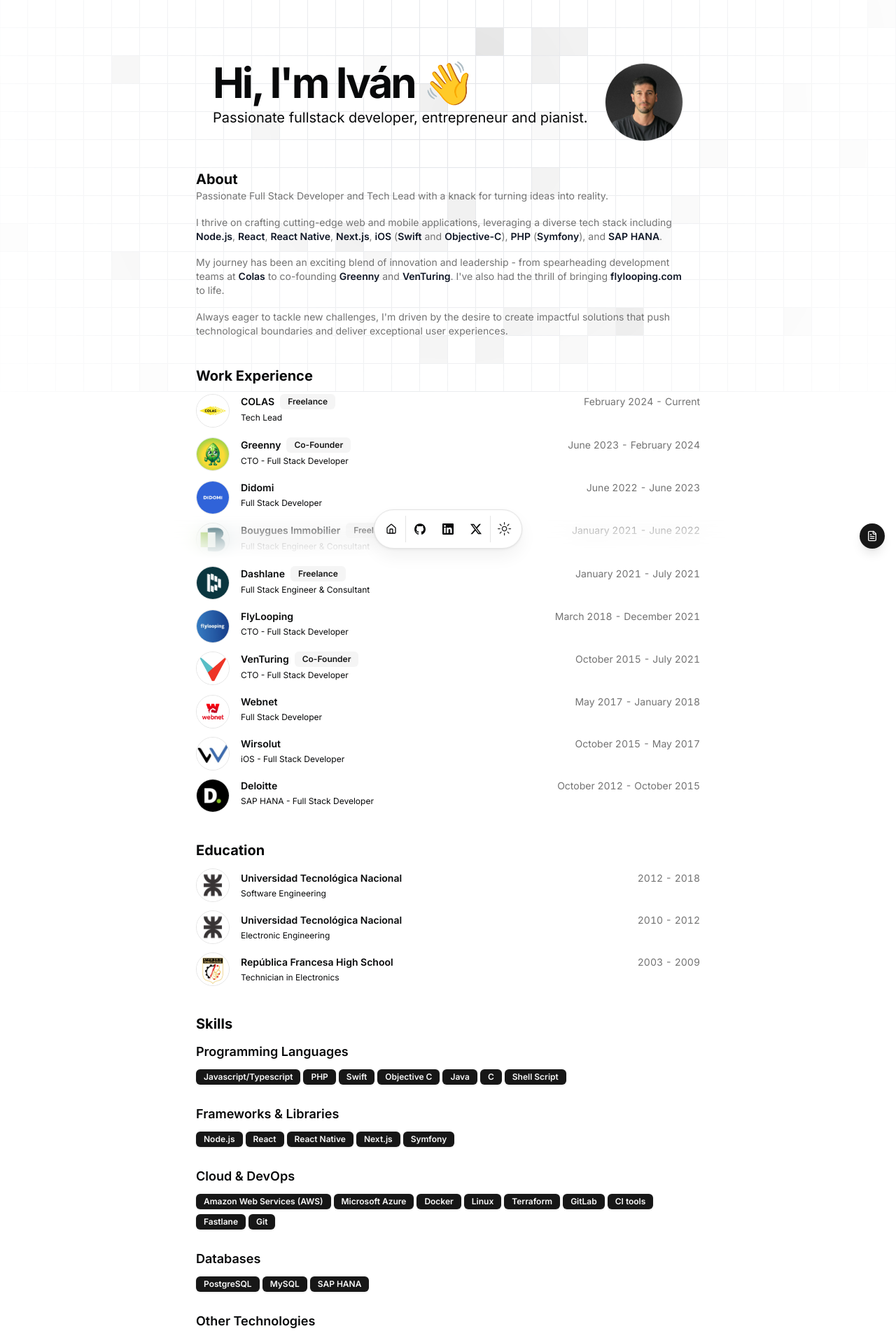
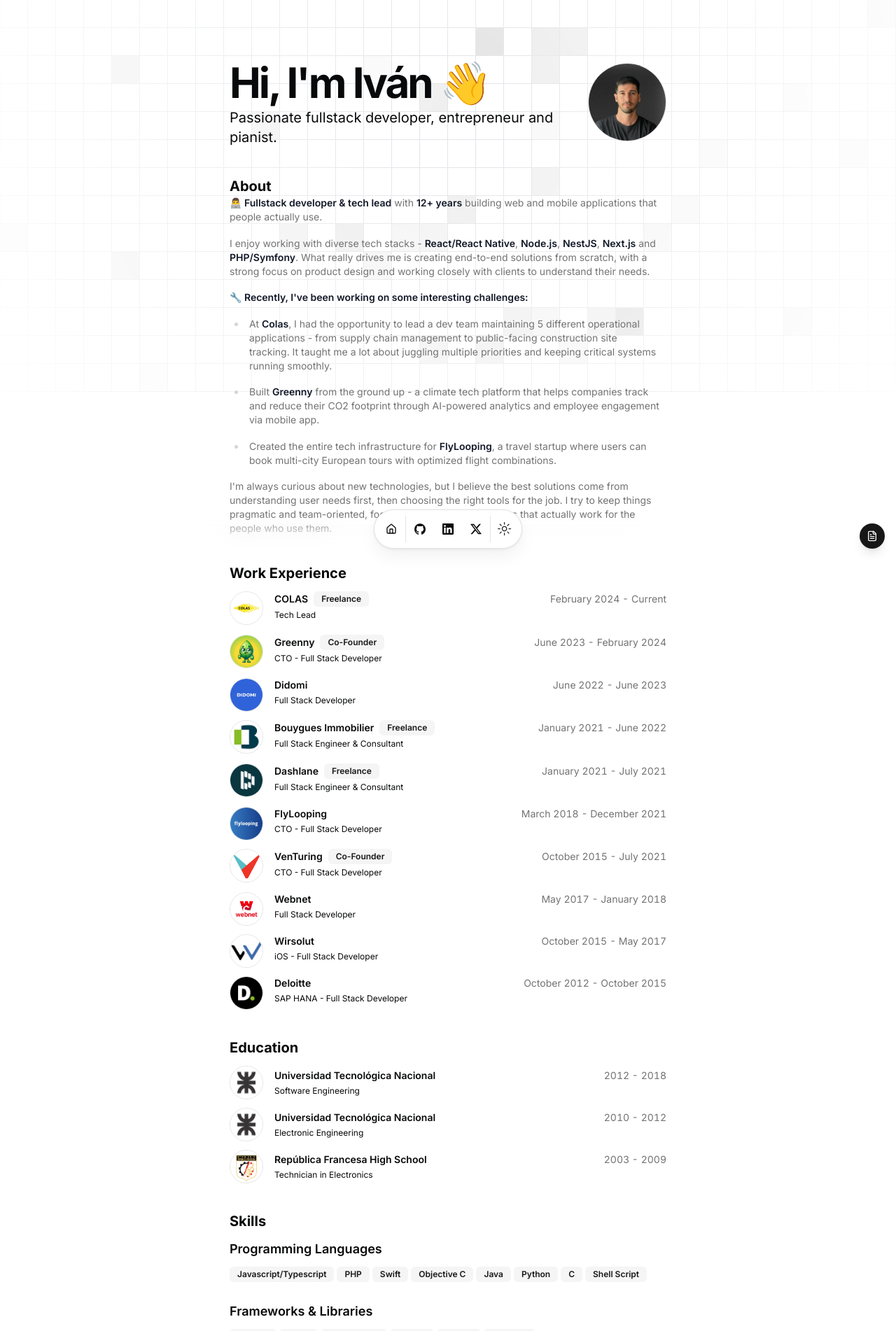
Before and after one commit to icernigoj/ivo-ar, a Next.js app: page / in a window 1280 px wide. Shown: the top 1902 px of the page at 70% size. Built offline with nearby package versions, Linux system fonts and the light colour scheme.

Commit message:
Refactor layout and page components for improved structure and readability; update resume data with new skills and project details

```diff
--- a/src/app/layout.tsx
+++ b/src/app/layout.tsx
@@ -4,9 +4,9 @@
 import { TooltipProvider } from "@/components/ui/tooltip";
 import { DATA } from "@/data/resume";
 import { cn } from "@/lib/utils";
+import { GoogleAnalytics } from "@next/third-parties/google";
 import type { Metadata } from "next";
 import { Inter as FontSans } from "next/font/google";
-import { GoogleAnalytics } from "@next/third-parties/google";
 import "./globals.css";
 
 const fontSans = FontSans({
@@ -26,7 +26,7 @@
     description: DATA.description,
     url: DATA.url,
     siteName: `${DATA.name}`,
-    locale: "en_US",
+    locale: "en",
     type: "website",
   },
   robots: {
@@ -59,12 +59,13 @@
     <html lang="en" suppressHydrationWarning>
       <body
         className={cn(
-          "min-h-screen bg-background font-sans antialiased max-w-3xl mx-auto py-12 sm:py-24 px-6",
+          "min-h-screen bg-background font-sans antialiased",
           fontSans.variable
         )}
       >
         <ThemeProvider attribute="class" defaultTheme="light">
           <TooltipProvider delayDuration={0}>
+            <div className="relative">
               {children}
               <Navbar />
 
@@ -75,9 +76,10 @@
                 repeatDelay={1}
                 className={cn(
                   "[mask-image:radial-gradient(800px_circle_at_center,white,transparent)]",
-                "inset-y-[-30%] z-[-1]"
+                  "inset-y-[-30%] z-[-1] fixed"
                 )}
               />
+            </div>
           </TooltipProvider>
         </ThemeProvider>
 
--- a/src/app/page.tsx
+++ b/src/app/page.tsx
@@ -14,9 +14,11 @@
 
 export default function Page() {
   return (
-    <main className="flex flex-col min-h-[100dvh] space-y-10">
+    <main className="flex flex-col min-h-[100dvh]">
+      {/* Contenido principal con max-width */}
+      <div className="max-w-2xl mx-auto py-12 sm:py-24 px-6 space-y-10">
         <section id="hero">
-        <div className="mx-auto w-full max-w-2xl space-y-8">
+          <div className="mx-auto w-full space-y-8">
             <div className="gap-2 flex justify-between">
               <div className="flex-col flex flex-1 space-y-1.5">
                 <BlurFadeText
@@ -40,6 +42,7 @@
             </div>
           </div>
         </section>
+
         <section id="about">
           <BlurFade delay={BLUR_FADE_DELAY * 3}>
             <h2 className="text-xl font-bold">About</h2>
@@ -50,6 +53,7 @@
             </Markdown>
           </BlurFade>
         </section>
+
         <section id="work">
           <div className="flex min-h-0 flex-col gap-y-3">
             <BlurFade delay={BLUR_FADE_DELAY * 5}>
@@ -75,6 +79,7 @@
             ))}
           </div>
         </section>
+
         <section id="education">
           <div className="flex min-h-0 flex-col gap-y-3">
             <BlurFade delay={BLUR_FADE_DELAY * 7}>
@@ -98,6 +103,7 @@
             ))}
           </div>
         </section>
+
         <section id="skills">
           <div className="flex min-h-0 flex-col gap-y-3">
             <BlurFade delay={BLUR_FADE_DELAY * 9}>
@@ -115,10 +121,11 @@
                     <BlurFade
                       key={skill}
                       delay={
-                      BLUR_FADE_DELAY * (11 + categoryIndex) + skillIndex * 0.05
+                        BLUR_FADE_DELAY * (11 + categoryIndex) +
+                        skillIndex * 0.05
                       }
                     >
-                    <Badge>{skill}</Badge>
+                      <Badge variant="secondary">{skill}</Badge>
                     </BlurFade>
                   ))}
                 </div>
@@ -126,6 +133,7 @@
             ))}
           </div>
         </section>
+
         <section id="languages">
           <div className="flex min-h-0 flex-col gap-y-3">
             <BlurFade delay={BLUR_FADE_DELAY * 9}>
@@ -148,10 +156,13 @@
             </div>
           </div>
         </section>
-      <section id="projects">
-        <div className="space-y-12 w-full py-12">
+      </div>
+
+      {/* Projects Section with Full Width */}
+      <section id="projects" className="w-full bg-muted/30">
+        <div className="w-full py-12 sm:py-24 px-6">
           <BlurFade delay={BLUR_FADE_DELAY * 11}>
-            <div className="flex flex-col items-center justify-center space-y-4 text-center">
+            <div className="flex flex-col items-center justify-center space-y-4 text-center max-w-3xl mx-auto mb-12">
               <div className="space-y-2">
                 <div className="inline-block rounded-lg bg-foreground text-background px-3 py-1 text-sm">
                   My Projects
@@ -167,7 +178,10 @@
               </div>
             </div>
           </BlurFade>
-          <div className="grid grid-cols-1 gap-3 sm:grid-cols-2 mx-auto">
+
+          {/* Full width container for projects */}
+          <div className="max-w-7xl mx-auto">
+            <div className="grid grid-cols-1 gap-6 sm:grid-cols-2 lg:grid-cols-3 xl:grid-cols-4">
               {DATA.projects.map((project, id) => (
                 <BlurFade
                   key={project.title}
@@ -188,9 +202,13 @@
               ))}
             </div>
           </div>
+        </div>
       </section>
+
+      {/* Contact Section */}
+      <div className="max-w-2xl mx-auto px-6 pb-12">
         <section id="contact">
-        <div className="grid items-center justify-center gap-4 px-4 text-center md:px-6 w-full py-12">
+          <div className="grid items-center justify-center gap-4 text-center w-full py-12">
             <BlurFade delay={BLUR_FADE_DELAY * 16}>
               <div className="space-y-3">
                 <div className="inline-block rounded-lg bg-foreground text-background px-3 py-1 text-sm">
@@ -214,6 +232,8 @@
             </BlurFade>
           </div>
         </section>
+      </div>
+
       <div id="print-button" className="fixed bottom-4 right-4 z-50">
         <Button asChild className="rounded-full shadow-lg" size="icon">
           <Link href={DATA.CVLink}>
--- a/src/data/resume.tsx
+++ b/src/data/resume.tsx
@@ -7,10 +7,23 @@
   url: "https://ivo.ar",
   location: "Paris, France",
   locationLink: "https://www.google.com/maps/place/Paris",
-  CVLink: "https://docs.google.com/document/d/1_jEl91d9QYoijcrEh9fvuegtkXeBhQb3/edit?usp=sharing&ouid=115893443729996838769&rtpof=true&sd=true",
+  CVLink:
+    "https://docs.google.com/document/d/1_jEl91d9QYoijcrEh9fvuegtkXeBhQb3/edit?usp=sharing&ouid=115893443729996838769&rtpof=true&sd=true",
   description: "Passionate fullstack developer, entrepreneur and pianist.",
   summary:
-    "Passionate Full Stack Developer and Tech Lead with a knack for turning ideas into reality.\n\nI thrive on crafting cutting-edge web and mobile applications, leveraging a diverse tech stack including **Node.js**, **React**, **React Native**, **Next.js**, **iOS** (**Swift** and **Objective-C**), **PHP** (**Symfony**), and **SAP HANA**.\n\nMy journey has been an exciting blend of innovation and leadership - from spearheading development teams at **Colas** to co-founding **Greenny** and **VenTuring**. I've also had the thrill of bringing **flylooping.com** to life.\n\nAlways eager to tackle new challenges, I'm driven by the desire to create impactful solutions that push technological boundaries and deliver exceptional user experiences.",
+    `👨‍💻 **Fullstack developer & tech lead** with **12+ years** building web and mobile applications that people actually use.
+
+I enjoy working with diverse tech stacks - **React/React Native**, **Node.js**, **NestJS**, **Next.js** and **PHP/Symfony**. What really drives me is creating end-to-end solutions from scratch, with a strong focus on product design and working closely with clients to understand their needs.
+
+🔧 **Recently, I've been working on some interesting challenges:**
+
+- At **Colas**, I had the opportunity to lead a dev team maintaining 5 different operational applications - from supply chain management to public-facing construction site tracking. It taught me a lot about juggling multiple priorities and keeping critical systems running smoothly.
+
+- Built **Greenny** from the ground up - a climate tech platform that helps companies track and reduce their CO2 footprint through AI-powered analytics and employee engagement via mobile app.
+
+- Created the entire tech infrastructure for **FlyLooping**, a travel startup where users can book multi-city European tours with optimized flight combinations.
+
+I'm always curious about new technologies, but I believe the best solutions come from understanding user needs first, then choosing the right tools for the job. I try to keep things pragmatic and team-oriented, focusing on delivering solutions that actually work for the people who use them.`,
   avatarUrl: "/ivan_cernigoj.jpg",
   skills: [
     {
@@ -21,13 +34,14 @@
         "Swift",
         "Objective C",
         "Java",
+        "Python",
         "C",
         "Shell Script",
       ],
     },
     {
       category: "Frameworks & Libraries",
-      items: ["Node.js", "React", "React Native", "Next.js", "Symfony"],
+      items: ["Node.js", "React", "React Native", "Next.js", "NestJS", "Symfony"],
     },
     {
       category: "Cloud & DevOps",
@@ -48,13 +62,8 @@
       items: ["PostgreSQL", "MySQL", "SAP HANA"],
     },
     {
-      "category": "Other Technologies",
-      "items": [
-        "RabbitMQ",
-        "Stripe",
-        "PayPal",
-        "Web Scraping"
-      ]
+      category: "Other Technologies",
+      items: ["RabbitMQ", "Stripe", "PayPal", "Web Scraping", "Elasticsearch"],
     },
   ],
   navbar: [
@@ -105,6 +114,16 @@
       end: "Current",
       description:
         "Led a team of developers to **maintain and evolve 5 key operational softwares**:\n\n - Management of material supply requests\n - Waste management requests\n - HR management\n - Internal communication\n - Community-facing application to follow construction sites in the neighborhood",
+      skills: [
+        "React",
+        "PHP",
+        "Symfony",
+        "Node.js",
+        "React Native",
+        "Azure",
+        "Project Management",
+        "Team Leadership",
+      ],
     },
     {
       company: "Greenny",
@@ -117,6 +136,17 @@
       end: "February 2024",
       description:
         "**Co-founded and developed from scratch** a SaaS solution for companies to measure, reduce, and compensate their CO2 footprint.\n\n**Led the technical development** of:\n\n - AI-powered backoffice with nextjs\n - Employee-facing mobile application\n - Backend with nodejs\n - AWS infrastructure",
+      skills: [
+        "Next.js",
+        "Node.js",
+        "React Native",
+        "AWS",
+        "TypeScript",
+        "PostgreSQL",
+        "Docker",
+        "CI/CD",
+        "AI Integration",
+      ],
     },
     {
       company: "Didomi",
@@ -129,6 +159,15 @@
       end: "June 2023",
       description:
         "**Responsible for designing, developing and maintaining** the CMP module in an agile environment.\n\n**Worked on both**:\n\n - Front-end backoffice (React)\n - Back-end (nodejs, Feather.js with PostgreSQL)\n\n**Key projects**:\n\n - Self-Service module\n - CMP Config Generator\n - New CMP Console frontend\n - Multi regulation support",
+      skills: [
+        "React",
+        "Node.js",
+        "Feather.js",
+        "PostgreSQL",
+        "TypeScript",
+        "Agile",
+        "REST APIs",
+      ],
     },
     {
       company: "Bouygues Immobilier",
@@ -141,6 +180,14 @@
       end: "June 2022",
       description:
         "**Led the design, development, and maintenance** of comprehensive software solutions, utilizing a wide range of technologies.\n\n**Role encompassed**:\n\n - Software development\n - Offering technical advice\n - Preparing detailed proposals and contracts\n\n**Key achievements**:\n\n - Developed a **React Native application** for construction phase QA and contractor anomaly assignment\n - Created a **web-based KPIs Dashboard** with real-time data integration via websockets\n - Developed a **backoffice web application** integrated with CRM and various third-party systems",
+      skills: [
+        "React Native",
+        "Node.js",
+        "WebSocket",
+        "CRM Integration",
+        "Technical Writing",
+        "Consulting",
+      ],
     },
     {
       company: "Dashlane",
@@ -153,6 +200,13 @@
       end: "July 2021",
       description:
         "**Focused on designing, developing, and maintaining** the Dashlane's backoffice.\n\n**Key responsibilities**:\n\n - Handling infrastructure administration\n - Offering technical advice\n - Formulating detailed proposals for software development projects\n - Contributing to the development and enhancement of new features\n - Ensuring continuous system optimization",
+      skills: [
+        "Infrastructure Management",
+        "System Design",
+        "Technical Writing",
+        "Feature Development",
+        "System Optimization",
+      ],
     },
     {
       company: "FlyLooping",
@@ -165,6 +219,15 @@
       end: "December 2021",
       description:
         "**Managed, designed and carried out** all FlyLooping tech projects.\n\n**Key developments**:\n\n - Website (Symfony)\n - Flight search engine (Node.js)\n - Mobile app (React Native)\n - Set up AWS infrastructure with CI/CD",
+      skills: [
+        "Symfony",
+        "Node.js",
+        "React Native",
+        "AWS",
+        "CI/CD",
+        "System Architecture",
+        "Technical Leadership",
+      ],
     },
     {
       company: "VenTuring",
@@ -177,6 +240,16 @@
       end: "July 2021",
       description:
         "**Management and development** of IT projects based on various technologies (React, React Native, Symfony, Node.js, iOS, Android).\n\n**Notable projects**:\n\n - vLogistics\n - Billetera Swift\n - vPicking\n - vHumanize\n - vBrand\n - WebMed",
+      skills: [
+        "React",
+        "React Native",
+        "Symfony",
+        "Node.js",
+        "iOS",
+        "Android",
+        "Project Management",
+        "Team Leadership",
+      ],
     },
     {
       company: "Webnet",
@@ -189,6 +262,7 @@
       end: "January 2018",
       description:
         "**Design, development and support** of PHP Symfony/Drupal 8 based web applications integrated with RabbitMQ and Node.js.",
+      skills: ["PHP", "Symfony", "Drupal 8", "RabbitMQ", "Node.js"],
     },
     {
       company: "Wirsolut",
@@ -201,6 +275,14 @@
       end: "May 2017",
       description:
         "**Design, development and support** of iOS applications for retail and entertainment industries.\n\n**Key achievement**: Developed multi-platform marketplace applications with PayPal, MercadoPago and FedEx integration.",
+      skills: [
+        "iOS",
+        "Swift",
+        "Objective-C",
+        "PayPal Integration",
+        "MercadoPago",
+        "FedEx Integration",
+      ],
     },
     {
       company: "Deloitte",
@@ -213,6 +295,14 @@
       end: "October 2015",
       description:
         "**Design, development and support** of decision support systems and SAP HANA-based BI boards with Web and iOS native applications.\n\n**Additional responsibilities**:\n\n - Conducted SAP HANA training\n - Developed a web platform for sentimental analysis of social media data",
+      skills: [
+        "SAP HANA",
+        "Business Intelligence",
+        "iOS",
+        "Web Development",
+        "Training",
+        "Sentiment Analysis",
+      ],
     },
   ],
   education: [
@@ -276,6 +366,31 @@
       image: "/greenny.webp",
       video: "",
       youtubeVideo: "https://www.youtube.com/watch?v=2kfXieH9fwI",
+    },
+    {
+      title: "Didomi CMP Platform",
+      href: "https://www.didomi.io",
+      dates: "2022 - 2023",
+      active: false,
+      description:
+        "Developed and maintained **Didomi's Consent Management Platform (CMP)** serving millions of users across Europe.\n\n**Key features built**:\n\n- Self-Service configuration module\n- Multi-regulation compliance (GDPR, CCPA, LGPD)\n- Real-time consent analytics dashboard\n- Advanced CMP configuration generator",
+      technologies: [
+        "React",
+        "Node.js",
+        "Feather.js",
+        "PostgreSQL",
+        "TypeScript",
+        "Elasticsearch",
+      ],
+      links: [
+        {
+          type: "Website",
+          href: "https://www.didomi.io",
+          icon: <Icons.globe className="size-3" />,
+        },
+      ],
+      image: "/didomi.png",
+      video: "",
     },
     {
       title: "Colas Project Management",
```
Lines whose indentation alone changed are shown as unchanged.
